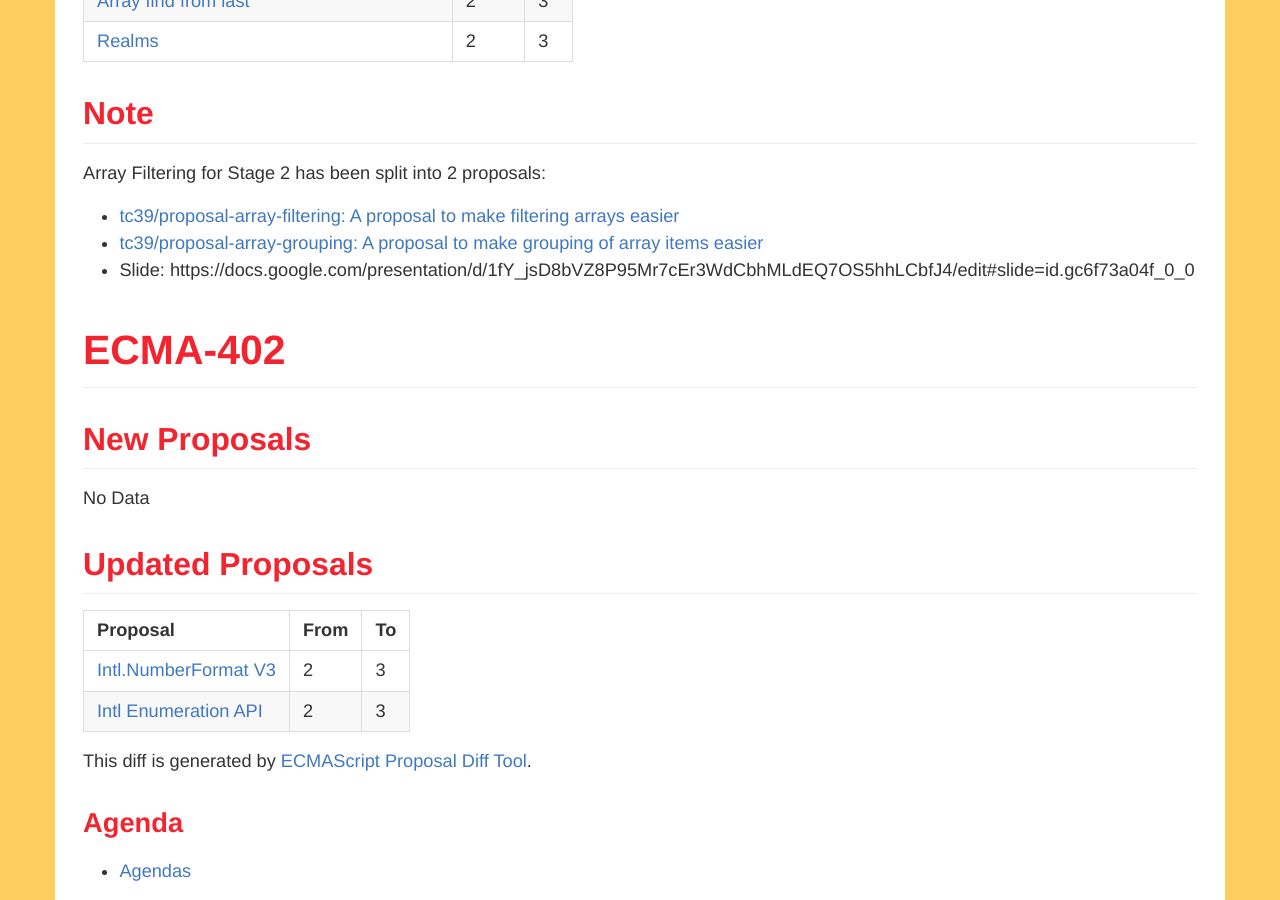
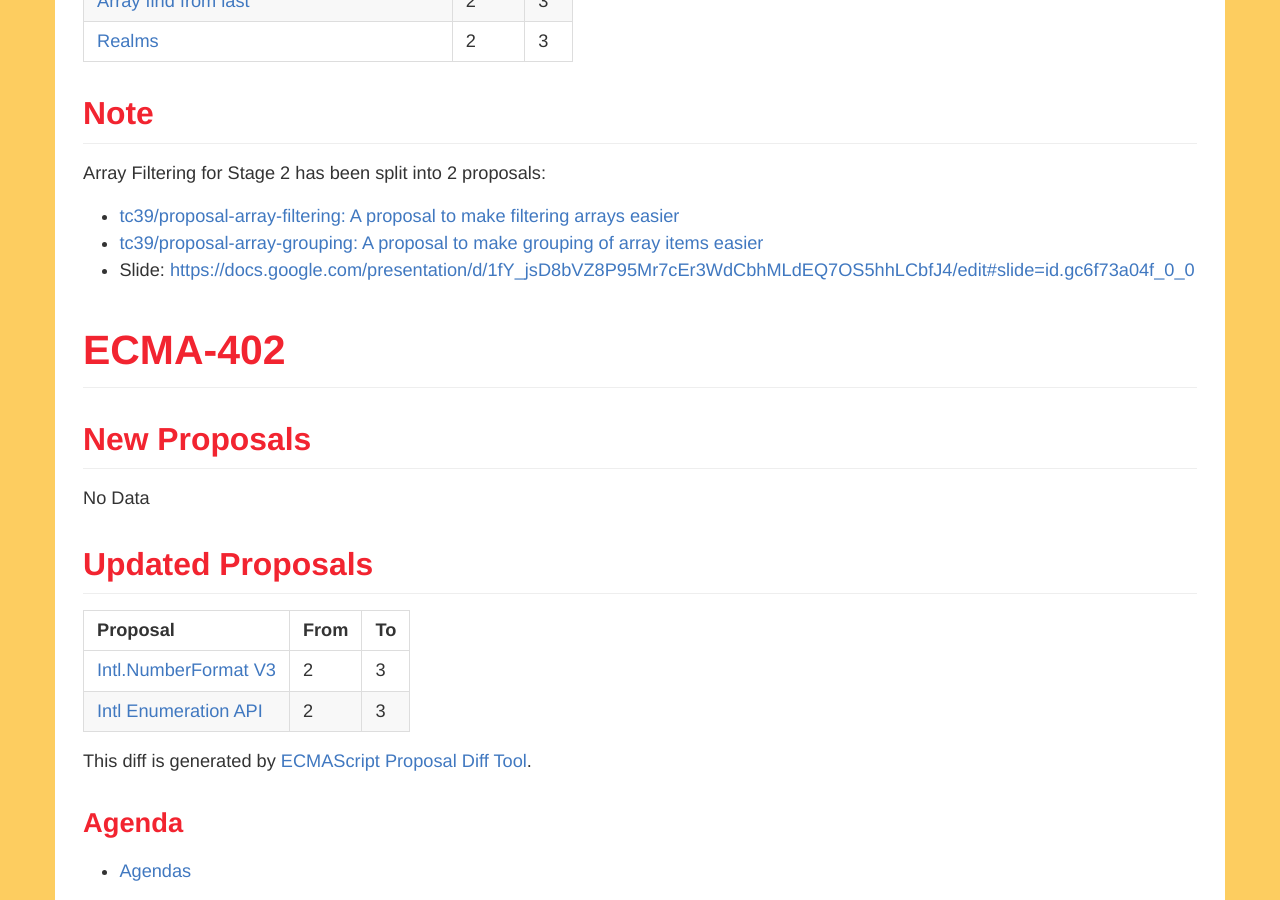
Before and after one commit to ecmascript-daily/ecmascript-daily.github.com, a Jekyll site: the page built from _posts/2021/2021-07-19-ecmascript-proposal-update.md, in a window 1280 px wide and 900 px high, scrolled down 743 px. Built offline with Jekyll 4.4.1, drawn with Linux system fonts in a browser that asks for light colours; nearby versions of some CDN libraries; comment, search, counter and statistics services are not loaded.

```diff
--- a/_posts/2021/2021-07-19-ecmascript-proposal-update.md
+++ b/_posts/2021/2021-07-19-ecmascript-proposal-update.md
@@ -39,8 +39,7 @@ Array Filtering for Stage 2 has been split into 2 proposals:
 
 - [tc39/proposal-array-filtering: A proposal to make filtering arrays easier](https://github.com/tc39/proposal-array-filtering)
 - [tc39/proposal-array-grouping: A proposal to make grouping of array items easier](https://github.com/tc39/proposal-array-grouping)
-- Slide: https://docs.google.com/presentation/d/1fY_jsD8bVZ8P95Mr7cEr3WdCbhMLdEQ7OS5hhLCbfJ4/edit#slide=id.gc6f73a04f_0_0
-
+- Slide: <https://docs.google.com/presentation/d/1fY_jsD8bVZ8P95Mr7cEr3WdCbhMLdEQ7OS5hhLCbfJ4/edit#slide=id.gc6f73a04f_0_0>
 
 # ECMA-402
 
```
